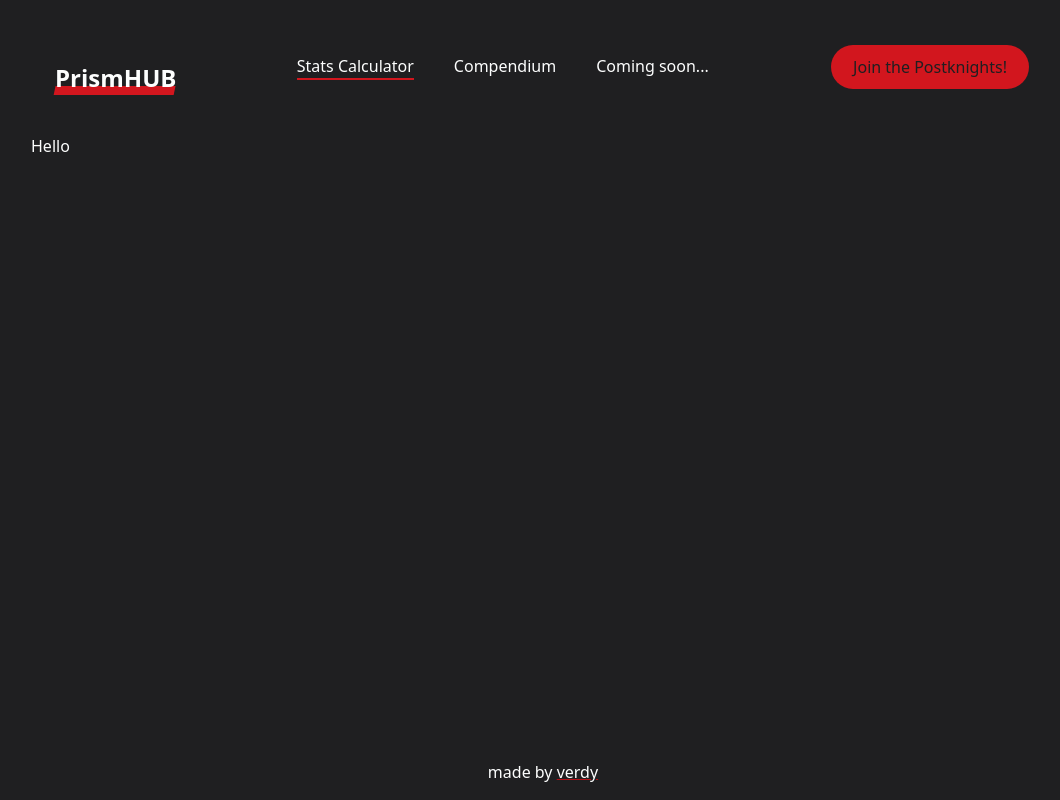
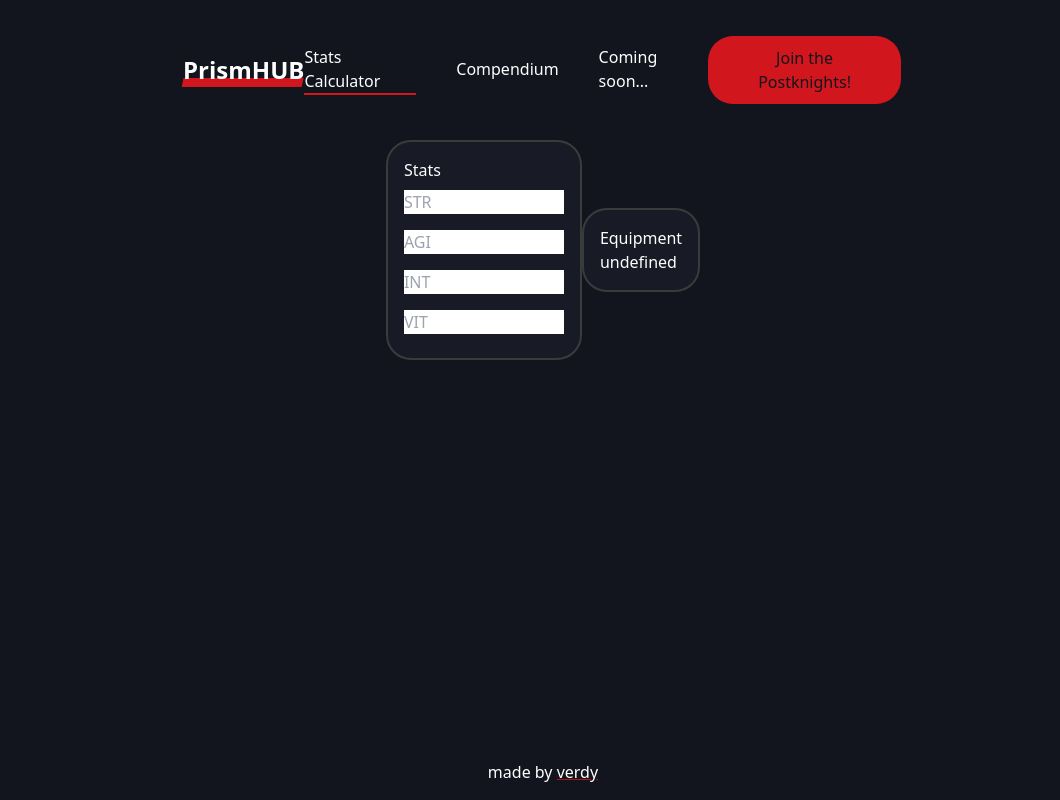
Before and after one commit to 7verdy/prismatic, a SvelteKit app: page /stats-calculator in a window 1280 px wide. Shown: the whole page, without its empty margins (97-1157 px from the left). Built offline with nearby package versions, Linux system fonts and the light colour scheme.

Commit message:
feat(stats-calcuator): add two components with basic visuals, slight changes to the colors.
Signed-off-by: Victor-Emmanuel PROVOST <victor-emmanuel.provost@epita.fr>

```diff
--- /dev/null
+++ b/src/components/card.svelte
@@ -0,0 +1,16 @@
+<script>
+    /**
+	 * @type {string}
+	 */
+    export let title;
+    /**
+	 * @type {any}
+	 */
+     export let content;
+
+</script>
+
+<div class="card">
+    {title}
+    <svelte:component this={content}></svelte:component>
+</div>
--- /dev/null
+++ b/src/components/equipment.svelte
@@ -0,0 +1,9 @@
+<script>
+    /**
+	 * @type {string}
+	 */
+    export let title;
+</script>
+<div class="equipment">
+    {title}
+</div>
--- a/src/components/nav.svelte
+++ b/src/components/nav.svelte
@@ -9,7 +9,7 @@
 
 <div>
 	<nav class="container px-6 py-8 mx-auto md:flex md:justify-between md:items-center">
-		<div class="flex items-center justify-between">
+		<div>
 			<a class="text-xl font-bold md:text-2xl underline-stroke" href="/"> PrismHUB </a>
 			<!-- Mobile menu button -->
 			<!-- svelte-ignore a11y-click-events-have-key-events -->
--- /dev/null
+++ b/src/components/stats.svelte
@@ -0,0 +1,6 @@
+<div class="stats">
+    <input type="text" placeholder="STR" name="STR"/>
+    <input type="text" placeholder="AGI" name="AGI"/>
+    <input type="text" placeholder="INT" name="INT"/>
+    <input type="text" placeholder="VIT" name="VIT"/>
+</div>
--- a/src/routes/+layout.svelte
+++ b/src/routes/+layout.svelte
@@ -1,7 +1,7 @@
 <script>
     import Nav from "../components/nav.svelte";
     import "../tailwind.css";
-    import "../styles.css"
+    import "../styles.css";
 </script>
 <Nav/>
 <slot></slot>
--- a/src/routes/stats-calculator/+page.svelte
+++ b/src/routes/stats-calculator/+page.svelte
@@ -1,5 +1,13 @@
+<script>
+    import Card from "../../components/card.svelte";
+    import Stats from "../../components/stats.svelte";
+    import Equipment from "../../components/equipment.svelte";
+</script>
 <svelte:head>
     <title>Stats Calculator | Prism Hub</title>
 </svelte:head>
 
-<div>Hello</div>
+<div class="content">
+    <Card title="Stats" content={Stats}/>
+    <Card title="Equipment" content={Equipment}/>
+</div>
--- a/src/styles.css
+++ b/src/styles.css
@@ -1,8 +1,9 @@
 :root {
     --color-accent: #D2161E;
-    --color-background: #1F1F21;
+    --color-background: #12151D;
     --color-text: #FDFEFE;
     --color-hover: #B30E15;
+    --color-card: #181A25;
 }
 
 body {
@@ -37,7 +38,9 @@ a.nav-links:hover::after {
 }
 
 nav {
-    width: 55%;
+    width: 75% !important;
+    display: flex !important;
+    align-items: center !important;
 }
 
 footer {
@@ -87,3 +90,31 @@ button:hover {
     color: var(--color-text);
     background-color: var(--color-hover);
 }
+
+.content {
+    display: flex;
+    flex-direction: row;
+    align-items: center;
+    justify-content: center;
+    margin: 0 10%;
+}
+
+.card {
+    display: inline-block;
+    height: 100%;
+    background-color: var(--color-card);
+    border-radius: 25px;
+    border: 2px solid #3B3B3B;
+    padding: 1em;
+}
+
+.stats {
+    display: flex;
+    flex-direction: column;
+}
+.stats > * {
+    margin: 0.5em auto;
+}
+.stats > input {
+    width: 10em;
+}
```
